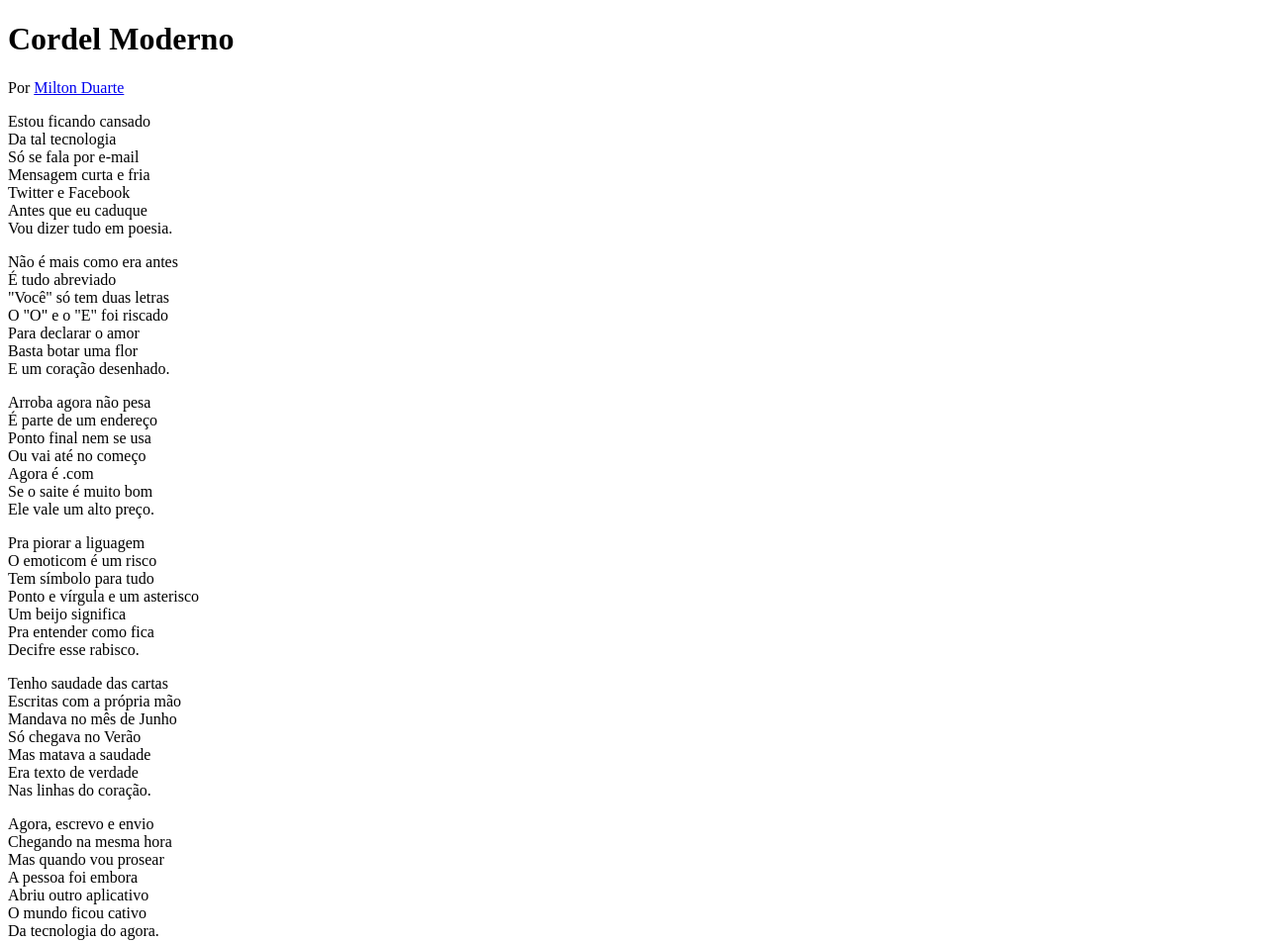
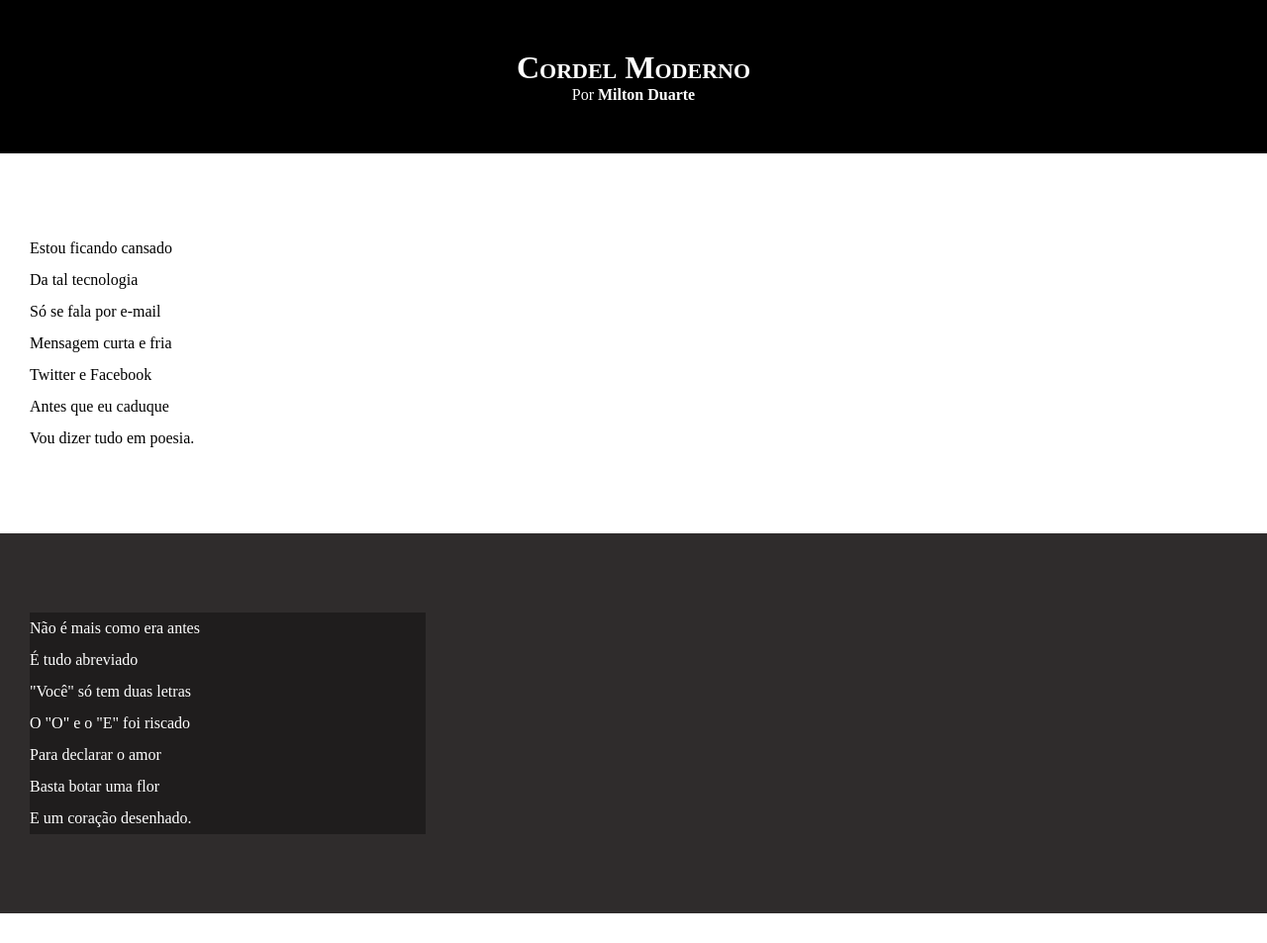
Before and after one commit to RafaelSombrio/html-css, a plain HTML site: page desafios/d012/index.html in a window 1280 px wide. Shown: the top 953 px of the page at 99% size. Drawn offline with Linux system fonts and the light colour scheme.

Commit message:
Trabalhei com CSS estilos

```diff
--- a/desafios/d012/estilo/style.css
+++ b/desafios/d012/estilo/style.css
@@ -1 +1,60 @@
 @chartset "utf-8";
+
+*{
+    margin: 0px;
+    padding: 0px;
+}
+
+html, body {
+    min-height: 100vh;
+    background-color: darkgray;
+}
+
+header{
+    background-color: black;
+    color: white;
+    text-align: center;
+}
+header > h1 {
+    padding-top: 50px;
+    font-variant: small-caps;
+}
+header > p {
+    padding-bottom: 50px;
+}
+header a, footer a {
+    color: white;
+    text-decoration: none;
+    font-weight: bolder;
+}
+ header a:hover, footer a:hover {
+    text-decoration: underline;
+}
+section{
+    padding-top: 10vh;
+    padding-bottom: 10vh;
+    line-height: 2em;
+    padding-left: 30px;
+}
+
+section.normal {
+    background-color: white;
+    color: black;
+}
+
+section.imagem {
+    background-color: rgba(19, 16, 16, 0.808);
+    color: white;
+
+}
+
+section.imagem > p{
+    width: 400px;
+    background-color: rgba(0, 0, 0, 0.336);
+}
+footer {
+    background-color: black;
+    color: white;
+    text-align: center;
+    padding: 10px;
+}
--- a/desafios/d012/index.html
+++ b/desafios/d012/index.html
@@ -13,7 +13,7 @@
         <p>Por <a href="https://www.recantodasletras.com.br/poesias/3186743]" target="_blank">Milton Duarte</a></p>
     </header>
 
-    <section>
+    <section class="normal">
         <p>
             Estou ficando cansado <br>
             Da tal tecnologia <br>
@@ -25,7 +25,7 @@
         </p>
     </section>
 
-    <section>
+    <section class="imagem">
         <p>
             Não é mais como era antes <br>
             É tudo abreviado <br>
@@ -37,7 +37,7 @@
         </p>
     </section>
 
-    <section>
+    <section class="normal">
         <p>
             Arroba agora não pesa <br>
             É parte de um endereço <br>
@@ -59,7 +59,7 @@
         </p>
     </section>
 
-    <section>
+    <section class="imagem">
         <p>
             Tenho saudade das cartas <br>
             Escritas com a própria mão <br>
@@ -71,7 +71,7 @@
         </p>
     </section>
 
-    <section>
+    <section class="normal">
         <p>
             Agora, escrevo e envio <br>
             Chegando na mesma hora <br>
```
